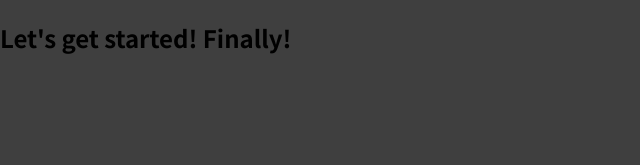
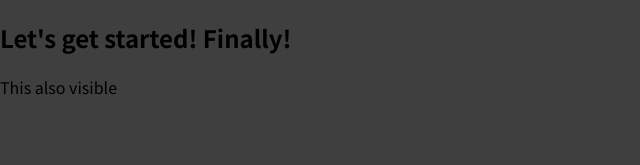
Before and after one commit to ErfoJS/react-course, a JavaScript app in the folder first-course-app/: page / in a window 1280 px wide. Shown: the top 165 px of the page, without its empty margins (0-640 px from the left). Built offline with nearby package versions, Linux system fonts and the light colour scheme.

Commit message:
new pah
ragraph

```diff
--- a/first-course-app/src/App.js
+++ b/first-course-app/src/App.js
@@ -2,6 +2,7 @@ function App() {
   return (
     <div>
       <h2>Let's get started! Finally!</h2>
+      <p>This also visible</p>
     </div>
   );
 }
```
